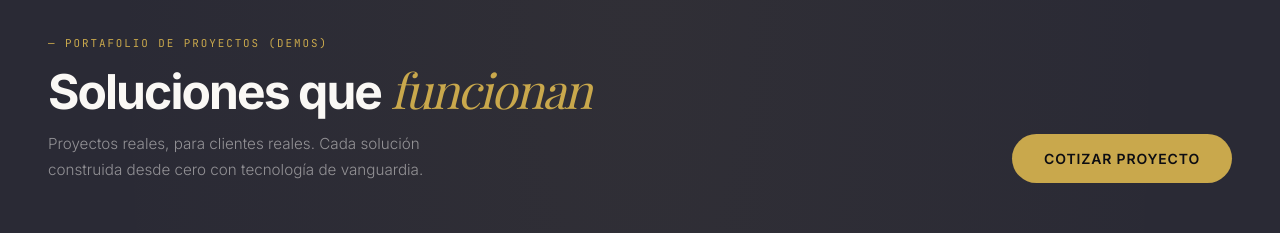
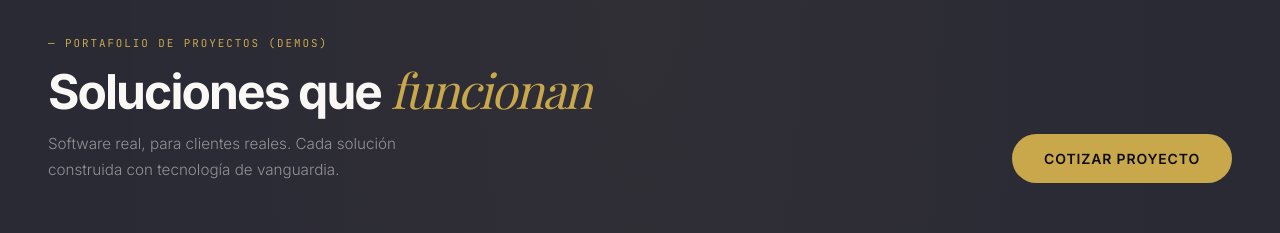
Before and after one commit to youdicen/SidereAI, a React (Vite) app: page / in a window 1280 px wide. Shown: the part 2140-2373 px from the top of the page. Built offline with nearby package versions, Linux system fonts and the light colour scheme; a web font is replaced by a local one.

Commit message:
update: refine Portfolio description text

```diff
--- a/src/components/Portfolio.jsx
+++ b/src/components/Portfolio.jsx
@@ -230,7 +230,7 @@ export default function Portfolio() {
               <span className="serif-italic" style={{ color: 'var(--champagne)' }}>funcionan</span>
             </h2>
             <p style={{ fontFamily: 'Inter, sans-serif', fontSize: '0.95rem', color: 'rgba(250,248,245,0.5)', marginTop: '0.75rem', maxWidth: '420px', lineHeight: 1.7, fontWeight: 300 }}>
-              Proyectos reales, para clientes reales. Cada solución construida desde cero con tecnología de vanguardia.
+              Software real, para clientes reales. Cada solución construida con tecnología de vanguardia.
             </p>
           </div>
           <a
```
